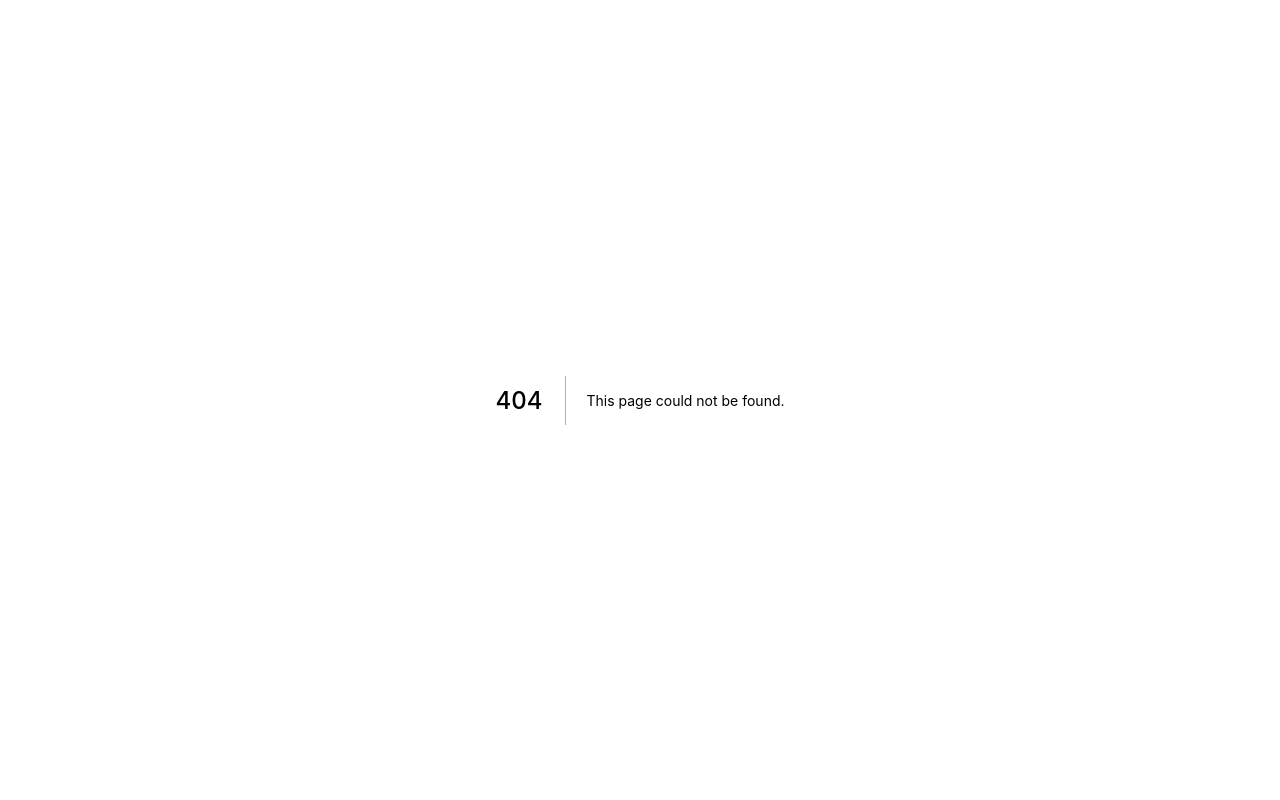
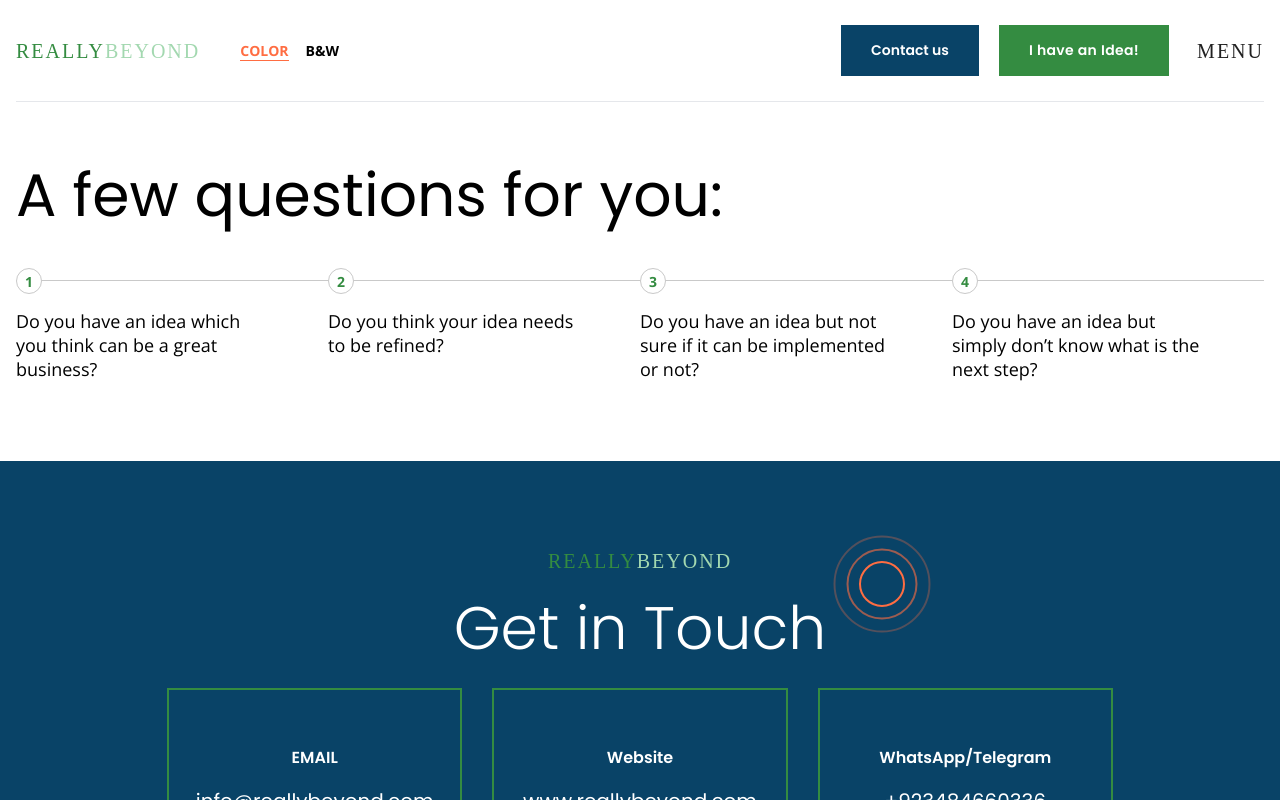
Before and after one commit to Kingkon963/reallyBeyond, a Next.js app: page /idea in a window 1280 px wide. Before the commit this address had no page. Shown: the top 800 px of the page. Built offline with nearby package versions, Linux system fonts and the light colour scheme; a web font is replaced by a local one.

Commit message:
idea page: questions desktop

```diff
--- /dev/null
+++ b/pages/idea.tsx
@@ -0,0 +1,62 @@
+import * as React from "react";
+import type { NextPage } from "next";
+import Head from "next/head";
+import Layout from "@components/Layout";
+import keyGen from "src/utils/genKey";
+
+const Questions: React.FC = ({ children }) => {
+  const quetions = [
+    "Do you have an idea which you think can be a great business?",
+    "Do you think your idea needs to be refined?",
+    "Do you have an idea but not sure if it can be implemented or not?",
+    "Do you have an idea but simply don’t know what is the next step?",
+  ];
+  return (
+    <div className="flex flex-wrap">
+      {quetions.map((question, _idx) => {
+        return (
+          <Question key={keyGen()} number={_idx + 1}>
+            {question}
+          </Question>
+        );
+      })}
+    </div>
+  );
+};
+
+const Question: React.FC<{ number: Number }> = ({ children, number }) => {
+  return (
+    <div className="border-t border-[#C9C9C9] relative pt-7 w-1/4">
+      <span className="absolute -top-[13px] left-0 border border-[#C9C9C9] bg-white text-green font-openSansBold rounded-full w-[26px] h-[26px] text-[14px] flex justify-center items-center">
+        {number}
+      </span>
+      <p className="text-[18px] font-openSansRegular lg:w-[250px]">
+        {children}
+      </p>
+    </div>
+  );
+};
+
+const Testimonials: NextPage = () => {
+  return (
+    <div className="overflow-x-clip">
+      <Head>
+        <title>Really Beyond | Blog</title>
+        <meta name="description" content="Blog" />
+        <link rel="icon" href="/favicon.ico" />
+      </Head>
+      <Layout>
+        <div className="container pt-12">
+          <h1 className="font-poppinsRegular text-[30px] lg:text-[60px]">
+            A few questions for you:
+          </h1>
+          <div className="mt-10 mb-20">
+            <Questions />
+          </div>
+        </div>
+      </Layout>
+    </div>
+  );
+};
+
+export default Testimonials;
--- a/src/components/Header.tsx
+++ b/src/components/Header.tsx
@@ -81,7 +81,7 @@ function Header({ showContactBtn = false }: HeaderInterface) {
               </a>
             )}
             <a
-              href="#"
+              href="idea"
               className={` bg-green hover:bg-orange dark:bg-black ${
                 menuOpen ? "dark:bg-white dark:text-black" : ""
               } text-white font-poppinsSemibold tracking-wide flex justify-center items-center btn-general`}
```
